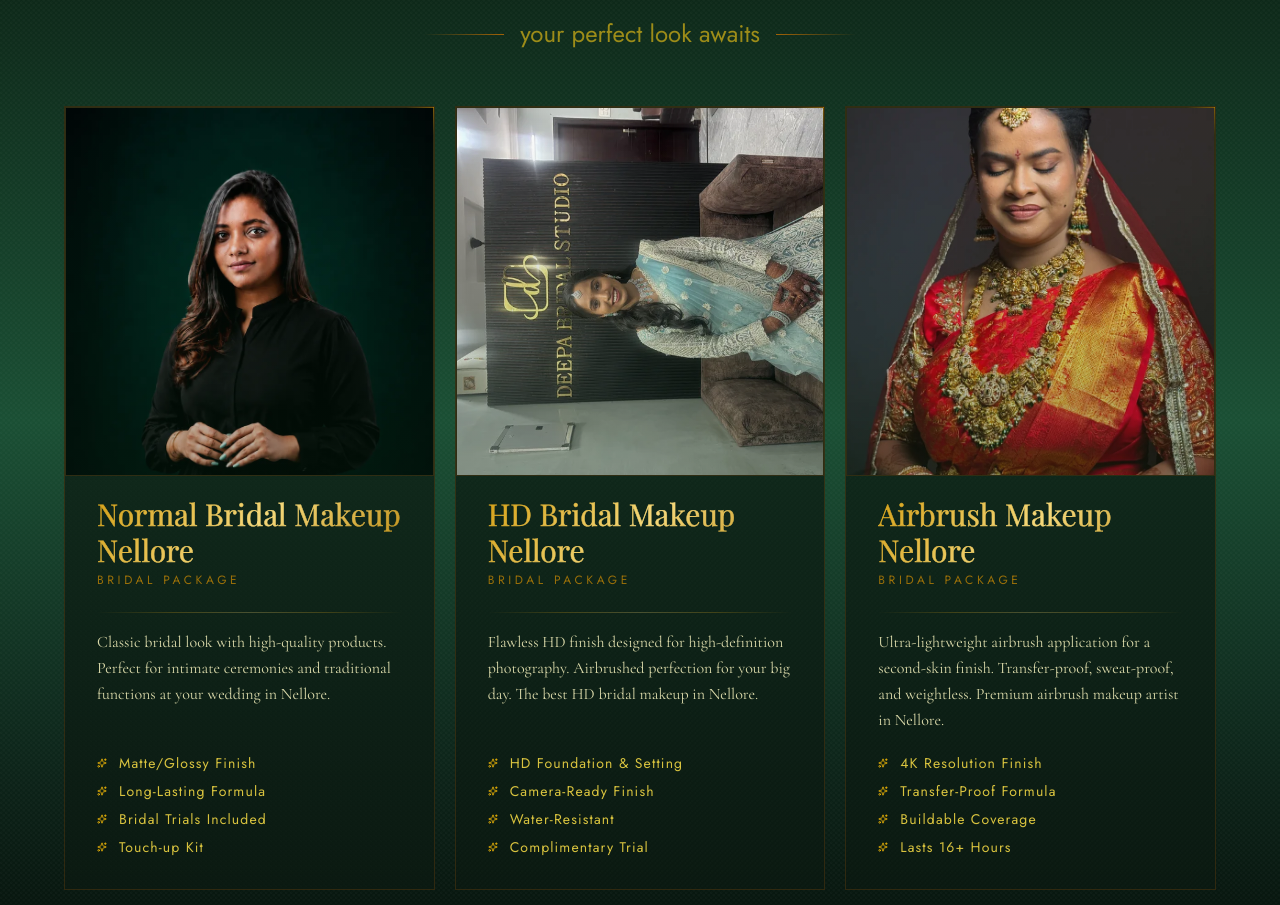
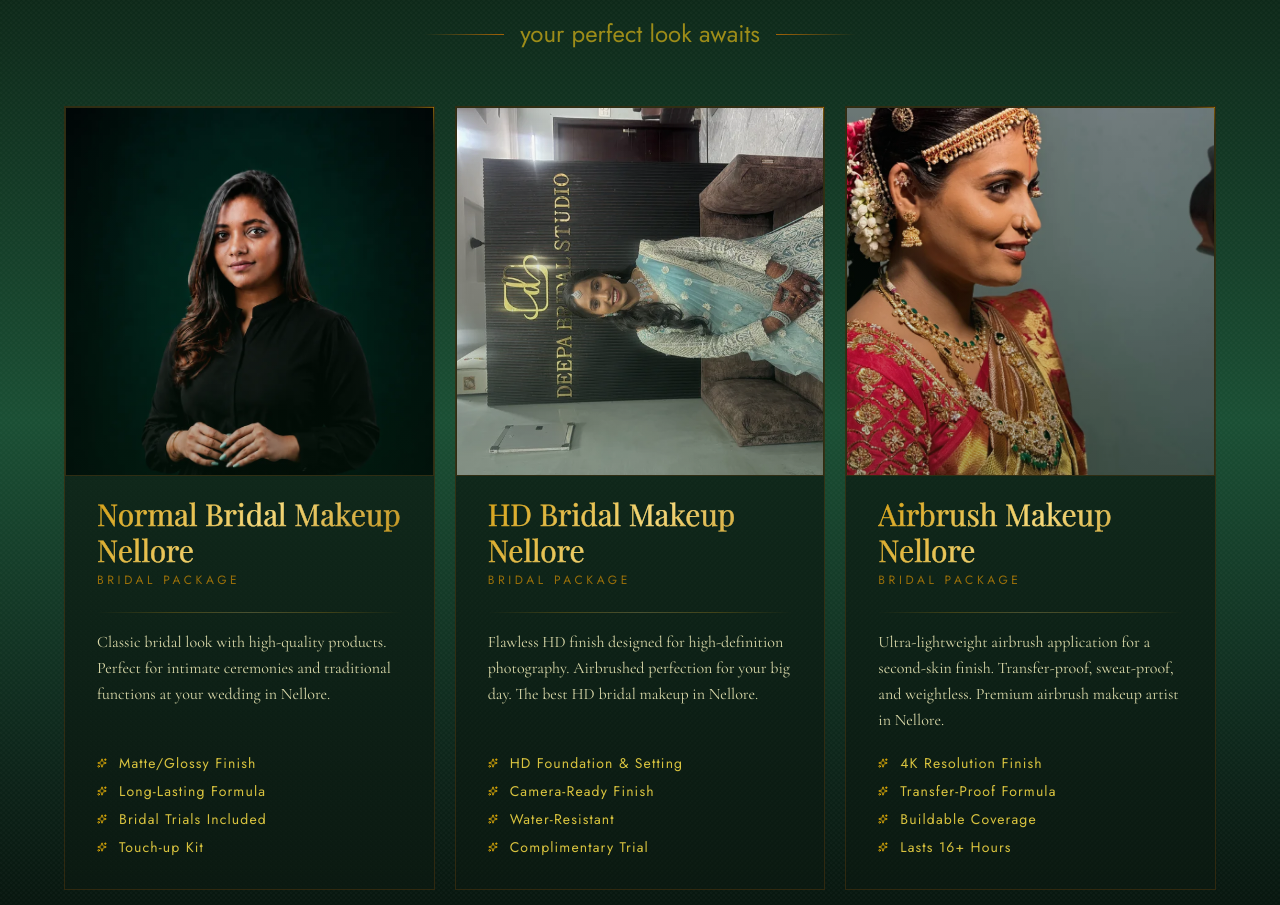
Before and after one commit to nandhan262006/deepabridal, a React (Vite) app: page / in a window 1280 px wide. Shown: the part 4725-5630 px from the top of the page. Built offline with nearby package versions, Linux system fonts and the light colour scheme; a web font is replaced by a local one.

Commit message:
Change Airbrush image to airbrush2

```diff
--- a/src/components/BridalServices.jsx
+++ b/src/components/BridalServices.jsx
@@ -15,7 +15,7 @@ const bridalPackages = [
   { title: "Airbrush Makeup Nellore",
     desc: "Ultra-lightweight airbrush application for a second-skin finish. Transfer-proof, sweat-proof, and weightless. Premium airbrush makeup artist in Nellore.",
     features: ["4K Resolution Finish", "Transfer-Proof Formula", "Buildable Coverage", "Lasts 16+ Hours"],
-    img: "/airbrush1.webp" },
+    img: "/airbrush2.webp" },
 ];
 
 function BridalImage({ src, title }) {
```
